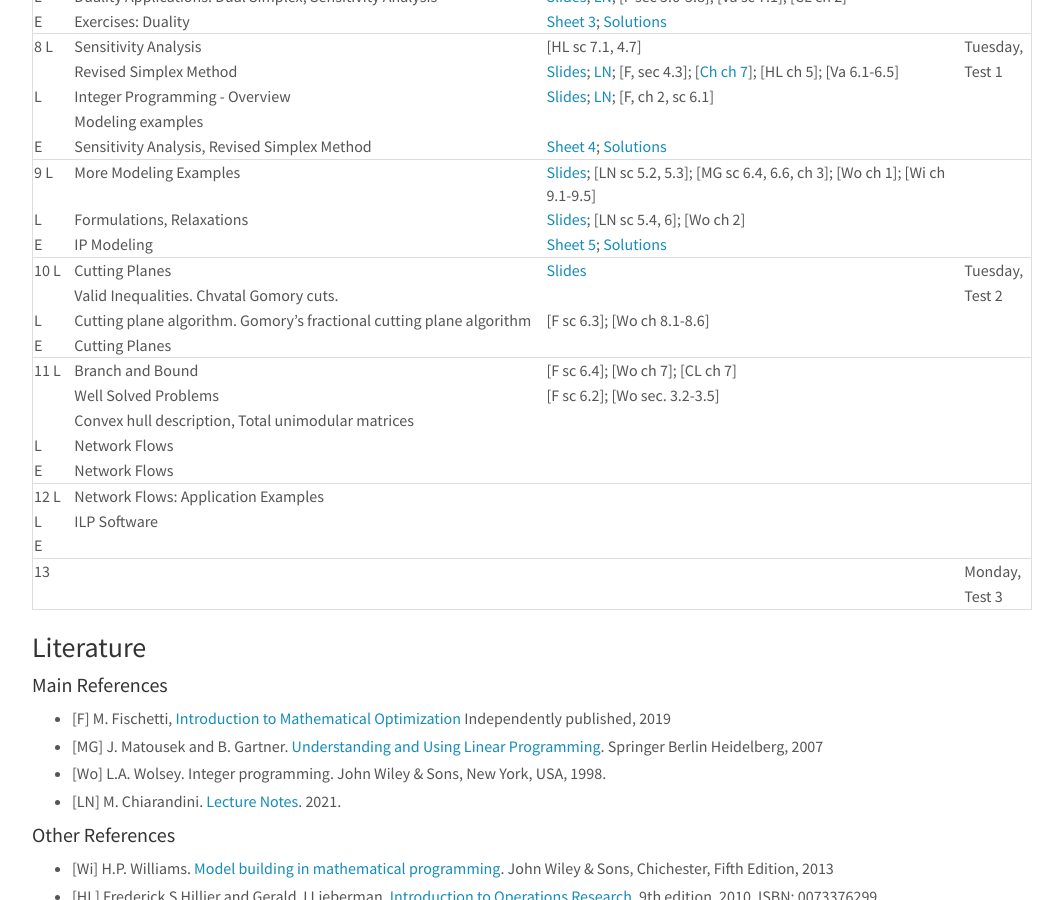
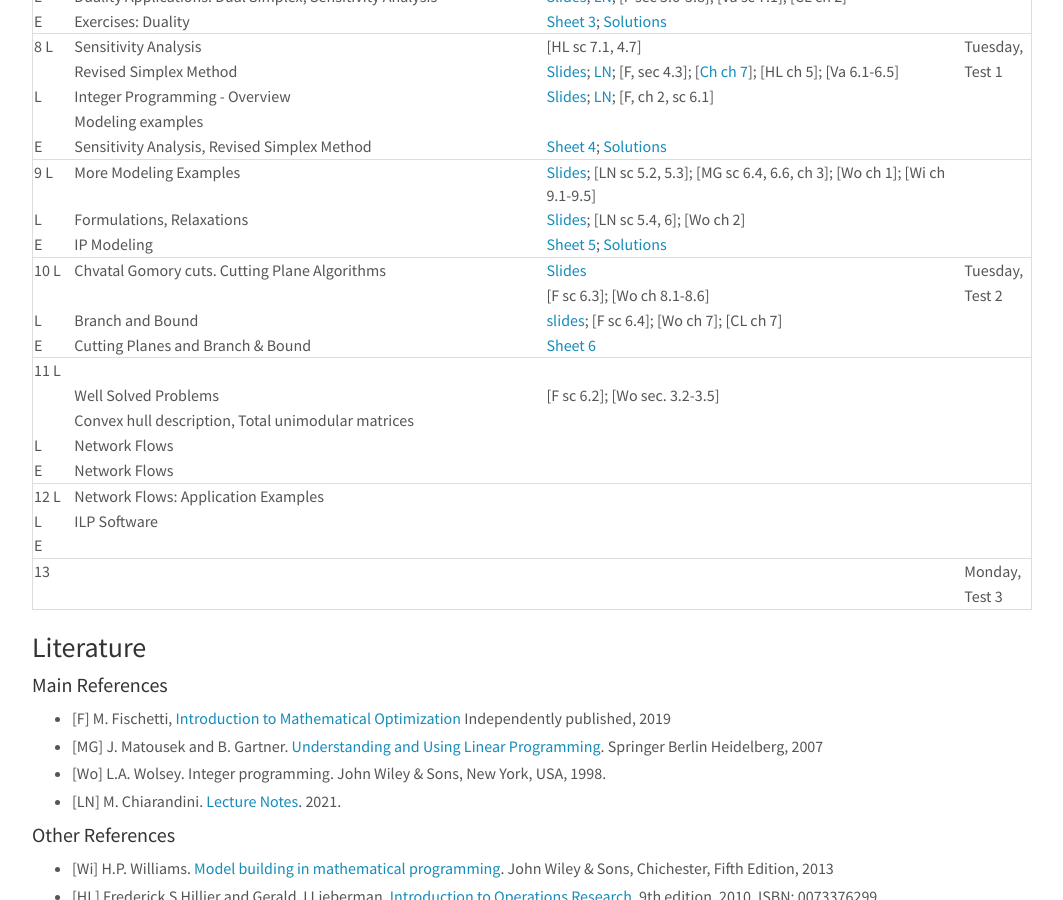
Before and after one commit to DM871/dm871_old_github_io, a Jekyll site: the page built from index.md, in a window 1280 px wide and 900 px high, scrolled down 1179 px. Shown: the whole window, without its empty margins (108-1171 px from the left). Built offline with Jekyll 4.4.1, drawn with Linux system fonts in a browser that asks for light colours; nearby versions of some CDN libraries; comment, search, counter and statistics services are not loaded.

Commit message:
added material week 10

```diff
--- a/index.md
+++ b/index.md
@@ -92,12 +92,12 @@ w3.includeHTML();
 | L           | Formulations, Relaxations                                              | [Slides][9]; [LN sc 5.4, 6]; [Wo ch 2]                                                             |            |
 | E           | IP Modeling                                                            | [Sheet 5][55]; [Solutions][64]                                                                     |            |
 |-------------+------------------------------------------------------------------------+----------------------------------------------------------------------------------------------------+------------|
-| 10        L | Cutting Planes                                                         | [Slides][10]                                                                                       | Tuesday,   |
-|             | Valid Inequalities. Chvatal Gomory cuts.                               |                                                                                                    | Test 2     |
-| L           | Cutting plane algorithm. Gomory's fractional cutting plane algorithm   | [F sc 6.3]; [Wo ch 8.1-8.6]                                                                        |            |
-| E           | Cutting Planes                                                         |                                                                                                    |            |
+| 10        L | Chvatal Gomory cuts. Cutting Plane Algorithms                          | [Slides][10]                                                                                       | Tuesday,   |
+|             |                                                                        | [F sc 6.3]; [Wo ch 8.1-8.6]                                                                        | Test 2     |
+| L           | Branch and Bound                                                       | [slides][11]; [F sc 6.4]; [Wo ch 7]; [CL ch 7]                                                     |            |
+| E           | Cutting Planes and Branch & Bound                                      | [Sheet 6][56]                                                                                      |            |
 |-------------+------------------------------------------------------------------------+----------------------------------------------------------------------------------------------------+------------|
-| 11        L | Branch and Bound                                                       | [F sc 6.4]; [Wo ch 7]; [CL ch 7]                                                                   |            |
+| 11        L |                                                                        |                                                                                                    |            |
 |             | Well Solved Problems                                                   | [F sc 6.2]; [Wo sec. 3.2-3.5]                                                                      |            |
 |             | Convex hull description, Total unimodular matrices                     |                                                                                                    |            |
 | L           | Network Flows                                                          |                                                                                                    |            |
```
Also changed, not shown: other parts of index.md (+3 -1 lines), 5 other files.
